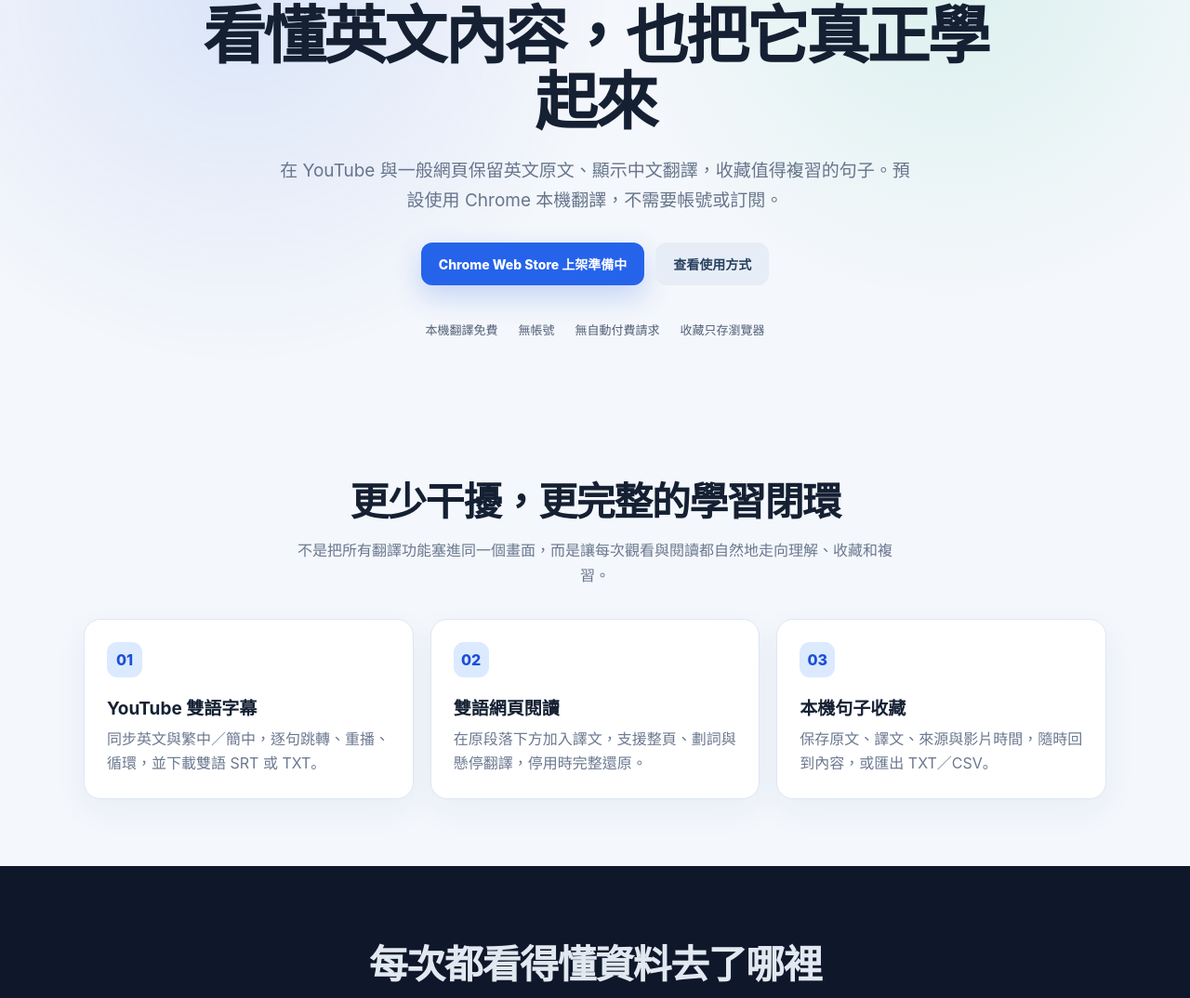
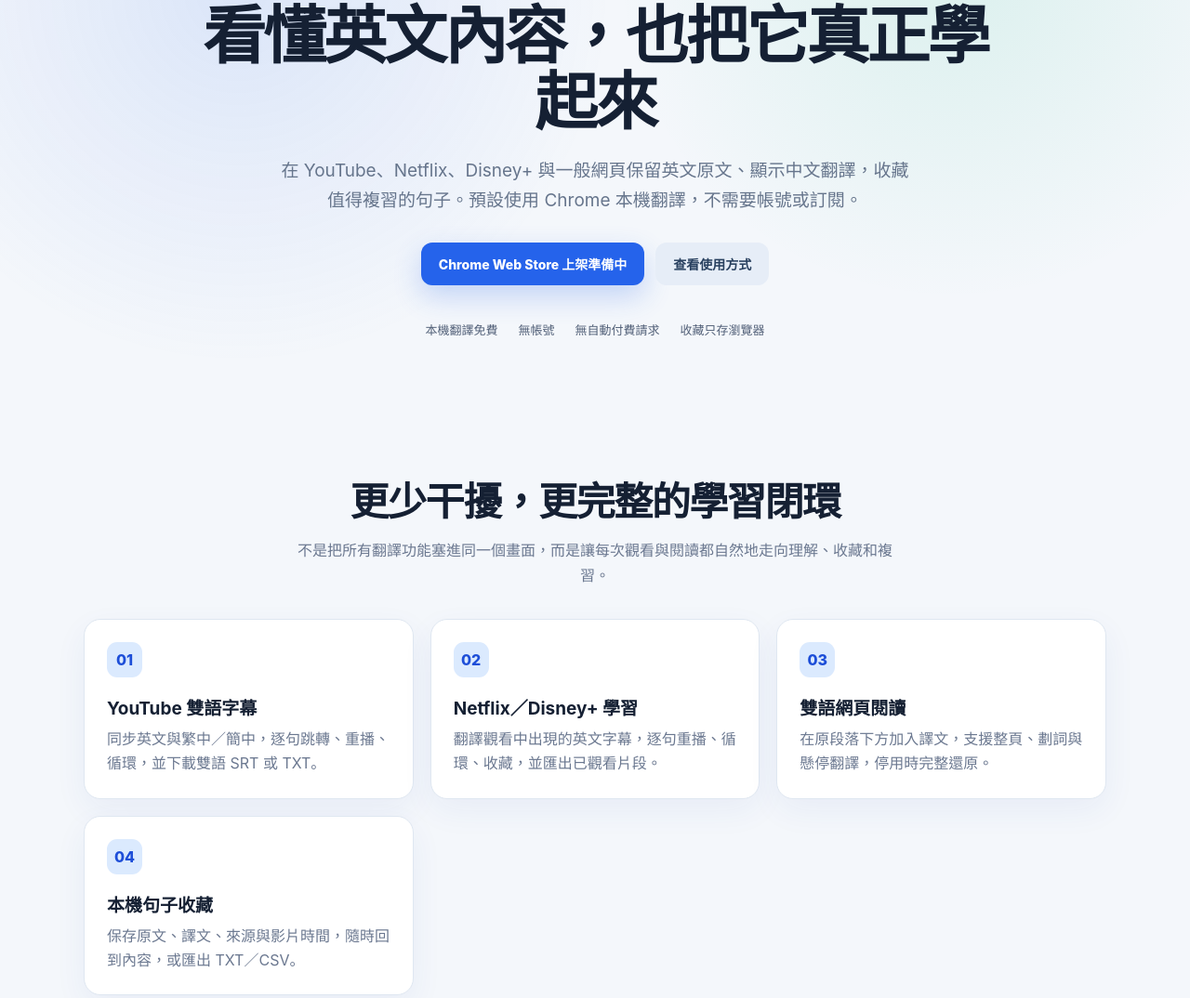
Before and after one commit to Craighsieh/bilingual-learning-assistant-site, a plain HTML site: page index.html in a window 1280 px wide. Shown: the part 190-1264 px from the top of the page at 93% size. Drawn offline with Linux system fonts and the light colour scheme.

Commit message:
Add Netflix and Disney+ learning adapters

```diff
--- a/index.html
+++ b/index.html
@@ -3,7 +3,7 @@
   <head>
     <meta charset="utf-8">
     <meta name="viewport" content="width=device-width,initial-scale=1">
-    <meta name="description" content="本機優先的 YouTube 雙語字幕、網頁翻譯與句子收藏工具。">
+    <meta name="description" content="本機優先的 YouTube、Netflix、Disney+ 雙語字幕、網頁翻譯與句子收藏工具。">
     <title>雙語學習助手</title>
     <link rel="icon" href="assets/icon.svg">
     <link rel="stylesheet" href="styles.css">
@@ -23,7 +23,7 @@
         <div class="shell">
           <p class="eyebrow">LOCAL-FIRST BILINGUAL LEARNING</p>
           <h1>看懂英文內容，也把它真正學起來</h1>
-          <p class="hero-copy">在 YouTube 與一般網頁保留英文原文、顯示中文翻譯，收藏值得複習的句子。預設使用 Chrome 本機翻譯，不需要帳號或訂閱。</p>
+          <p class="hero-copy">在 YouTube、Netflix、Disney+ 與一般網頁保留英文原文、顯示中文翻譯，收藏值得複習的句子。預設使用 Chrome 本機翻譯，不需要帳號或訂閱。</p>
           <div class="cta-row">
             <span class="button primary">Chrome Web Store 上架準備中</span>
             <a class="button secondary" href="faq.html">查看使用方式</a>
@@ -37,8 +37,9 @@
           <p class="section-intro">不是把所有翻譯功能塞進同一個畫面，而是讓每次觀看與閱讀都自然地走向理解、收藏和複習。</p>
           <div class="grid">
             <article class="card"><span class="number">01</span><h3>YouTube 雙語字幕</h3><p>同步英文與繁中／簡中，逐句跳轉、重播、循環，並下載雙語 SRT 或 TXT。</p></article>
-            <article class="card"><span class="number">02</span><h3>雙語網頁閱讀</h3><p>在原段落下方加入譯文，支援整頁、劃詞與懸停翻譯，停用時完整還原。</p></article>
-            <article class="card"><span class="number">03</span><h3>本機句子收藏</h3><p>保存原文、譯文、來源與影片時間，隨時回到內容，或匯出 TXT／CSV。</p></article>
+            <article class="card"><span class="number">02</span><h3>Netflix／Disney+ 學習</h3><p>翻譯觀看中出現的英文字幕，逐句重播、循環、收藏，並匯出已觀看片段。</p></article>
+            <article class="card"><span class="number">03</span><h3>雙語網頁閱讀</h3><p>在原段落下方加入譯文，支援整頁、劃詞與懸停翻譯，停用時完整還原。</p></article>
+            <article class="card"><span class="number">04</span><h3>本機句子收藏</h3><p>保存原文、譯文、來源與影片時間，隨時回到內容，或匯出 TXT／CSV。</p></article>
           </div>
         </div>
       </section>
```
Also changed, not shown: faq.html (+2 -0 lines), privacy.html (+2 -1 lines).
